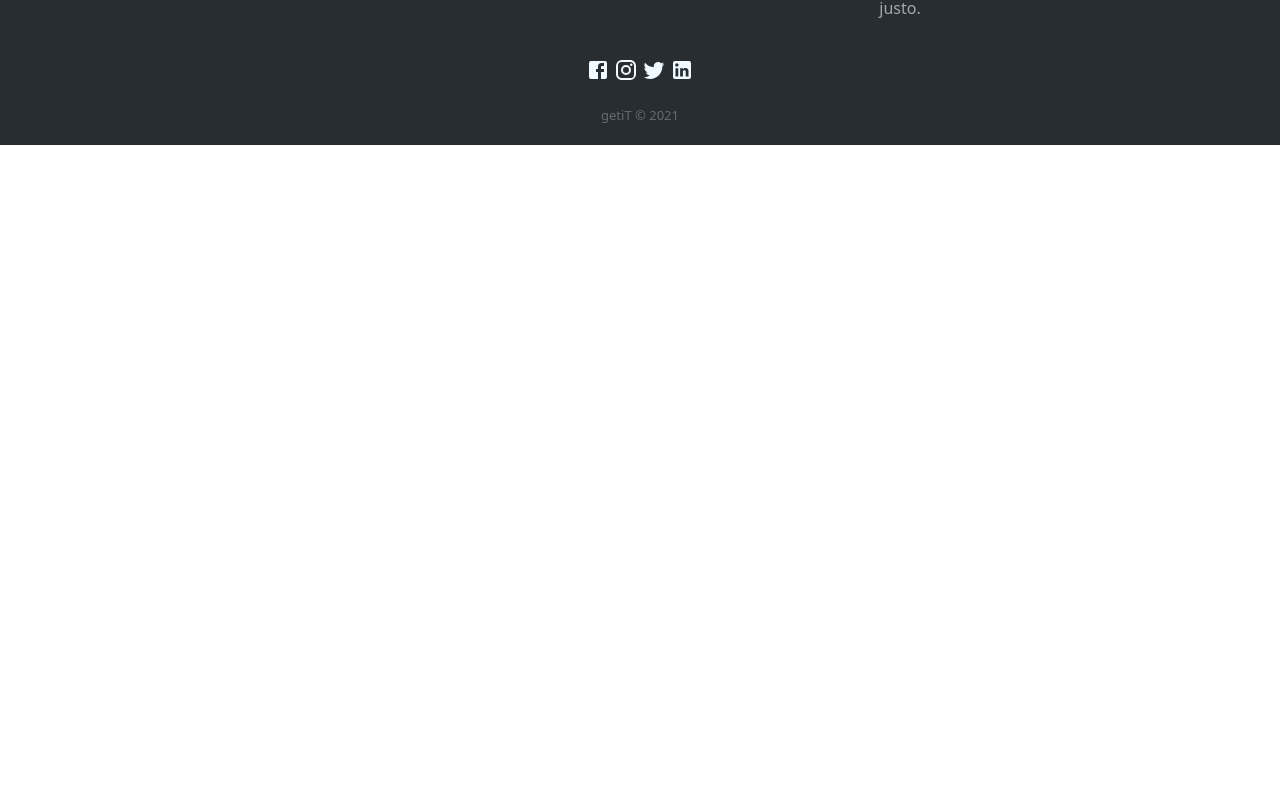
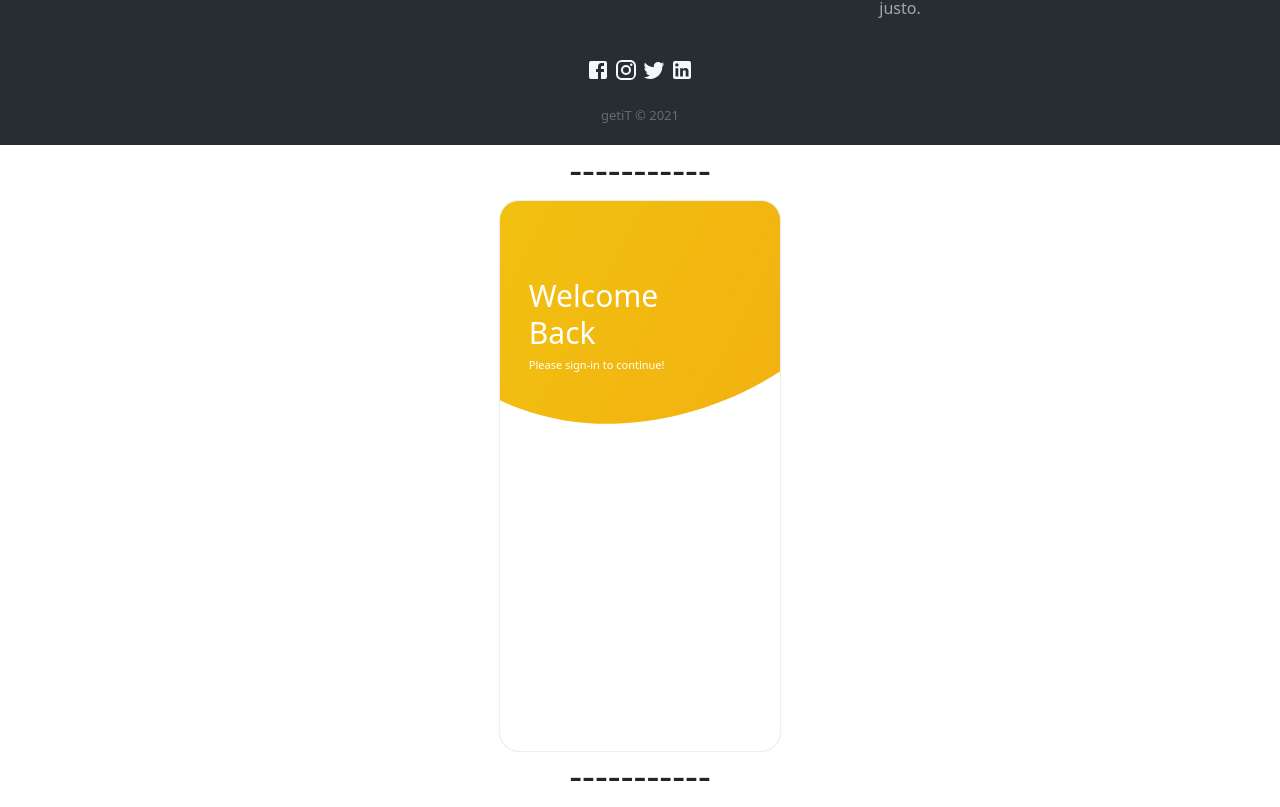
Before and after one commit to sjsj0/getiT, a React (Create React App) app in the folder frontend/getit_fe/: page / in a window 1280 px wide. Shown: the part 1222-2029 px from the top of the page. Before the commit the page ends 1367 px from the top, so only its background shows below. Built offline with nearby package versions, Linux system fonts and the light colour scheme; a web font is replaced by a local one.

Commit message:
login-register screen development

```diff
--- a/frontend/getit_fe/package.json
+++ b/frontend/getit_fe/package.json
@@ -9,6 +9,7 @@
     "@testing-library/react": "^11.2.7",
     "@testing-library/user-event": "^12.8.3",
     "bootstrap": "^5.0.2",
+    "framer-motion": "^4.1.17",
     "mdbreact": "^5.1.0",
     "react": "^17.0.2",
     "react-bootstrap": "^1.6.1",
@@ -16,6 +17,7 @@
     "react-dropdown": "^1.9.2",
     "react-native-paper": "^4.9.2",
     "react-scripts": "4.0.3",
+    "styled-components": "^5.3.0",
     "web-vitals": "^1.1.2"
   },
   "scripts": {
--- a/frontend/getit_fe/public/index.css
+++ b/frontend/getit_fe/public/index.css
@@ -1,6 +1,6 @@
 body {
   margin: 0;
-  font-family: -apple-system, BlinkMacSystemFont, 'Segoe UI', 'Roboto', 'Oxygen',
+  font-family: "Poppins", -apple-system, BlinkMacSystemFont, 'Segoe UI', 'Roboto', 'Oxygen',
     'Ubuntu', 'Cantarell', 'Fira Sans', 'Droid Sans', 'Helvetica Neue',
     sans-serif;
   -webkit-font-smoothing: antialiased;
@@ -11,3 +11,5 @@ code {
   font-family: source-code-pro, Menlo, Monaco, Consolas, 'Courier New',
     monospace;
 }
+
+@import url('https://fonts.googleapis.com/css2?family=Poppins:wght@400;600;700;800&display=swap');
--- a/frontend/getit_fe/src/components/App.js
+++ b/frontend/getit_fe/src/components/App.js
@@ -6,20 +6,29 @@ import Slides from "./Slides"
 import ItemCard from "./cards";
 import './card_container.css';
 
+import { AccountBox } from './accountBox/Login-register';
+
 function App() {
     return (
         <div className="App">
-            <Searchbar/>
-            <Slides/>
+
+
+            <Searchbar />
+            <Slides />
             <div className="card_container">
-                <ItemCard/>
-                <ItemCard/>
-                <ItemCard/>
+                <ItemCard />
+                <ItemCard />
+                <ItemCard />
 
             </div>
-            <Footer/>
+
+            <Footer />
+
+<h1>-----------</h1>
+            <AccountBox />
+<h1>-----------</h1>
         </div>
-    );
+            );
 }
 
-export default App;
+            export default App;
--- /dev/null
+++ b/frontend/getit_fe/src/components/accountBox/Login-register.jsx
@@ -0,0 +1,95 @@
+import React from "react";
+import styled from "styled-components"
+
+const AppContainer = styled.div`
+    width: 100%;
+    height: 100%;
+    display: flex;
+    flex-direction: column;
+    align-items: center;
+    justify-content: center;
+`;
+
+const BoxContainer = styled.div`
+    width: 280px;
+    min-height: 550px;
+    display : flex;
+    flex-direction: column;
+    border-radius: 19px;
+    background-color: #fff;
+    box-shadow: 0 0 2px rgba(15,15,15,0.28);
+    position: relative;
+    overflow: hidden;
+`;
+
+const TopContainer = styled.div`
+    width: 100%;
+    height: 250px;
+    display: flex;
+    flex-direction: column;
+    justify-content: flex-end;
+    padding: 0 1.8em;
+    padding-bottom: 5em;
+`;
+
+const BackDrop = styled.div`
+    width: 160%;
+    height: 550px;
+    position: absolute;
+    display: flex;
+    flex-direction: column;
+    border-radius: 50%;
+    transform: rotate(60deg);
+    top: -290px;
+    left: -70px;
+    background: rgb(241,196,15);
+    background: linear-gradient(58deg, rgba(241,196,15,1) 20%, rgba(243,172,18,1) 100%);
+`;
+
+const HeaderContainer = styled.div`
+    width: 100%;
+    display: flex;
+    flex-direction: column;
+`;
+
+const HeaderText = styled.h2`
+    font-size: 30px;
+    font-height: 600;
+    line-height: 1.24;
+    color: #fff;
+    z-index: 10;
+    margin: 0;
+    text-align: left;
+`;
+
+const SmallText = styled.h5`
+    color: #fff;
+    font-size: 11px;
+    font-weight: 500;
+    z-index: 10;
+    text-align: left;
+    margin: 0;
+    margin-top: 7px;
+`;
+
+
+
+
+export function AccountBox(props) {
+    return (
+
+        <AppContainer>
+            <BoxContainer>
+                <TopContainer>
+                    <BackDrop />
+                    <HeaderContainer>
+                        <HeaderText>Welcome</HeaderText>
+                        <HeaderText>Back</HeaderText>
+                        <SmallText>Please sign-in to continue!</SmallText>
+                    </HeaderContainer>
+                </TopContainer>
+            </BoxContainer>
+        </AppContainer>
+    )
+
+}
```
Also changed, not shown: 1 other file (tests, documents, lock files or other folders).
